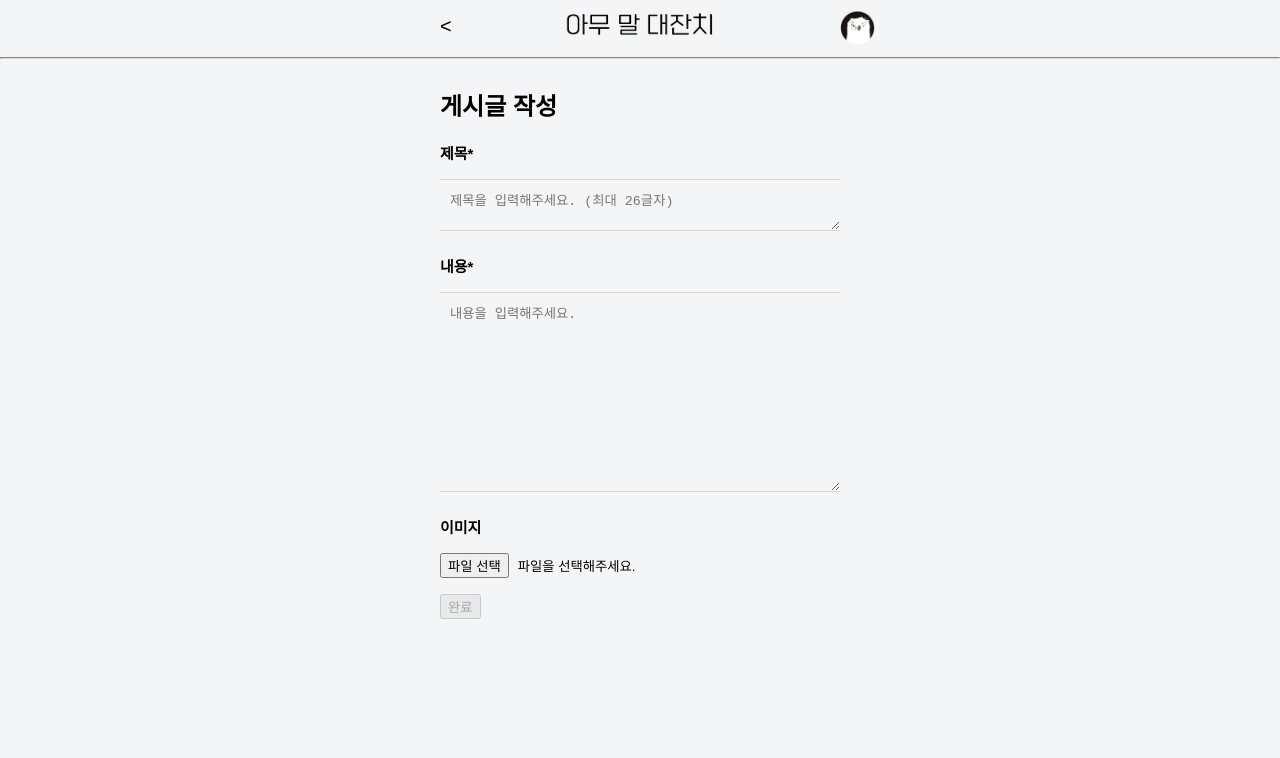
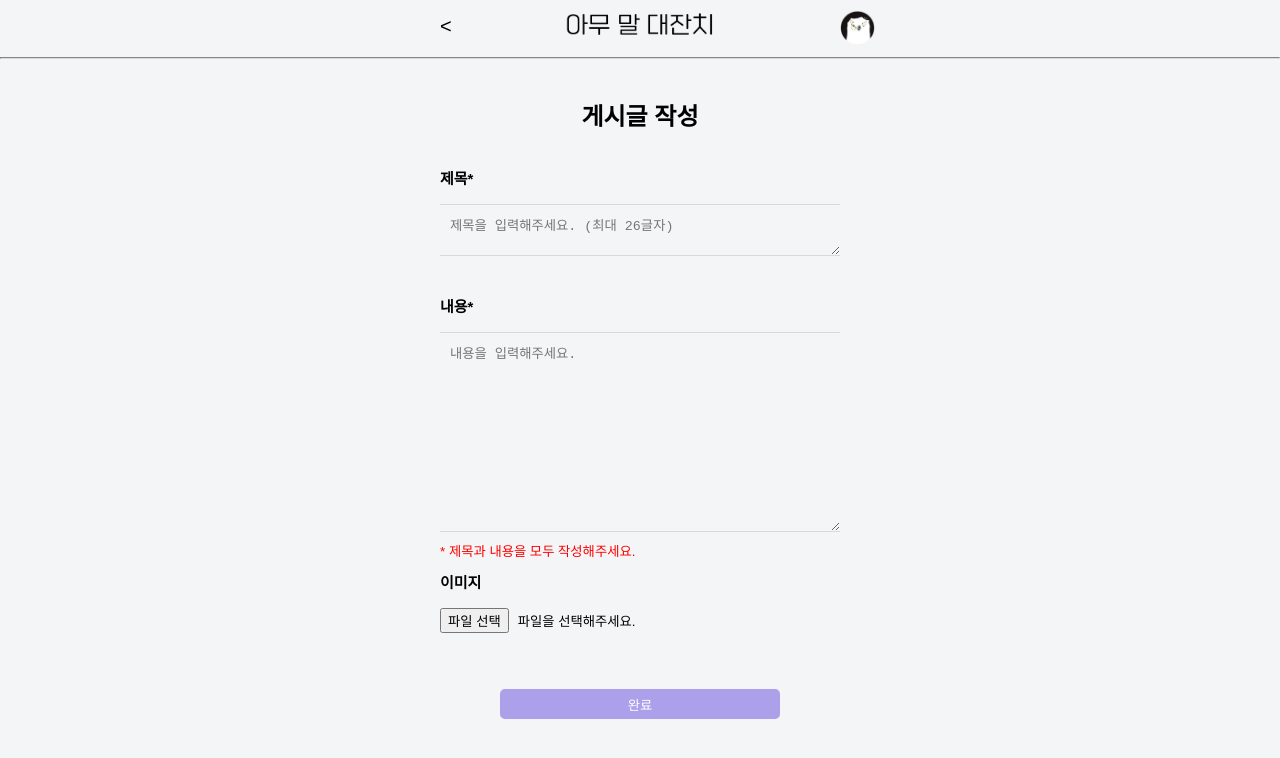
Before and after one commit to 100-hours-a-week/5-ariel-react-fe, a React (Create React App) app: page /create-post in a window 1280 px wide. Shown: the top 758 px of the page. Built offline with nearby package versions, Linux system fonts and the light colour scheme.

Commit message:
CreatePostPage Event & Validation

```diff
--- a/src/components/Button.jsx
+++ b/src/components/Button.jsx
@@ -5,7 +5,7 @@ class Button extends React.Component {
     render() {
         let buttonStyle = {};
 
-        if (this.props.id === "loginButton" || this.props.id === "signupButton") {
+        if (this.props.id === "loginButton" || this.props.id === "signupButton" || this.props.id === "create-post-button") {
             buttonStyle = {
                 backgroundColor: this.props.disabled ? '#ACA0EB' : '#7F6AEE',
                 color: 'white',
@@ -14,7 +14,7 @@ class Button extends React.Component {
                 padding: '10px',
                 marginTop: '40px',
                 cursor: this.props.disabled ? 'not-allowed' : 'pointer',
-                width: '100%',
+                width: this.props.id === "create-post-button" ? '70%' : '100%',
                 display: 'flex',
                 alignItems: 'center',
                 justifyContent: 'center',
--- a/src/pages/CreatePost.jsx
+++ b/src/pages/CreatePost.jsx
@@ -1,4 +1,5 @@
-import React, { useState } from 'react';
+import React, { useState, useEffect } from 'react';
+import { useNavigate } from 'react-router-dom';
 import Header from '../components/Header';
 import FormTitle from '../components/FormTitle';
 import InputTitle from '../components/InputTitle';
@@ -10,11 +11,16 @@ import HelperText from '../components/HelperText';
 import '../styles/CreatePost.css';
 import '../styles/Common.css';
 
-
 const CreatePost = () => {
     const [title, setTitle] = useState('');
     const [content, setContent] = useState('');
     const [fileName, setFileName] = useState('파일을 선택해주세요.');
+    const [isValid, setIsValid] = useState(false);
+    const navigate = useNavigate();
+
+    useEffect(() => {
+        validateForm();
+    }, [title, content]);
 
     const handleTitleChange = (event) => {
         setTitle(event.target.value);
@@ -31,36 +37,54 @@ const CreatePost = () => {
         }
     };
 
-    const handleSubmit = () => {
-        // 게시글 작성 완료 처리
+    const validateForm = () => {
+        const isTitleValid = title.trim() !== '';
+        const isContentValid = content.trim() !== '';
+        setIsValid(isTitleValid && isContentValid);
+    };
+
+    const handleSubmit = (event) => {
+        event.preventDefault();
+        if (isValid) {
+            alert('게시글 작성 완료');
+            navigate('/list-of-posts');
+        }
     };
 
     return (
         <div>
-            <Header showBackButton="true" showProfileImage="true"/>
+            <Header showBackButton={true} showProfileImage={true} />
             <section className="create-post-form">
-                <FormTitle class="title-create-post" text="게시글 작성"/>
-                <form>
-                    <p><InputTitle class="title-input-title" title="제목*"/></p>
+                <FormTitle className="title-create-post" text="게시글 작성" />
+                <form onSubmit={handleSubmit}>
+                    <p><InputTitle className="title-input-title" title="제목*" /></p>
                     <InputTitleArea value={title} onChange={handleTitleChange} showPlaceholder={true} />
-                    <p><InputTitle class="title-input-content" title="내용*"/></p>
-                    <InputContentArea value={content} onChange={handleContentChange} showPlaceholder={true}/>
-                    <HelperText id="createPostHelperText" text="* helper text"/>
-                    <p><InputTitle class="title-input-image" title="이미지"/></p>
+                    <p><InputTitle className="title-input-content" title="내용*" /></p>
+                    <InputContentArea value={content} onChange={handleContentChange} showPlaceholder={true} />
+                    <br></br>
+                    <HelperText
+                        id="createPostHelperText"
+                        text="* 제목과 내용을 모두 작성해주세요."
+                        color="red"
+                        visible={!isValid}
+                    />
+                    <p><InputTitle className="title-input-image" title="이미지" /></p>
                     <p>
-                        <Button type="button" onClick={() => document.getElementById('fileInput').click()} text="파일 선택"/>
+                        <Button type="button" onClick={() => document.getElementById('fileInput').click()} text="파일 선택" />
                         &nbsp;&nbsp;<small id="fileName">{fileName}</small>
                     </p>
-                    <InputFile onChange={handleFileChange} />
-                    <Button class="complete-button" type="button" onClick={handleSubmit} disabled={!title || !content} text="완료"/>
+                    <InputFile id="fileInput" onChange={handleFileChange} />
+                    <Button
+                        id="create-post-button"
+                        className="complete-button"
+                        type="submit"
+                        disabled={!isValid}
+                        text="완료"
+                    />
                 </form>
             </section>
         </div>
     );
 };
 
-const logout = () => {
-    // 로그아웃 처리
-};
-
 export default CreatePost;
```
